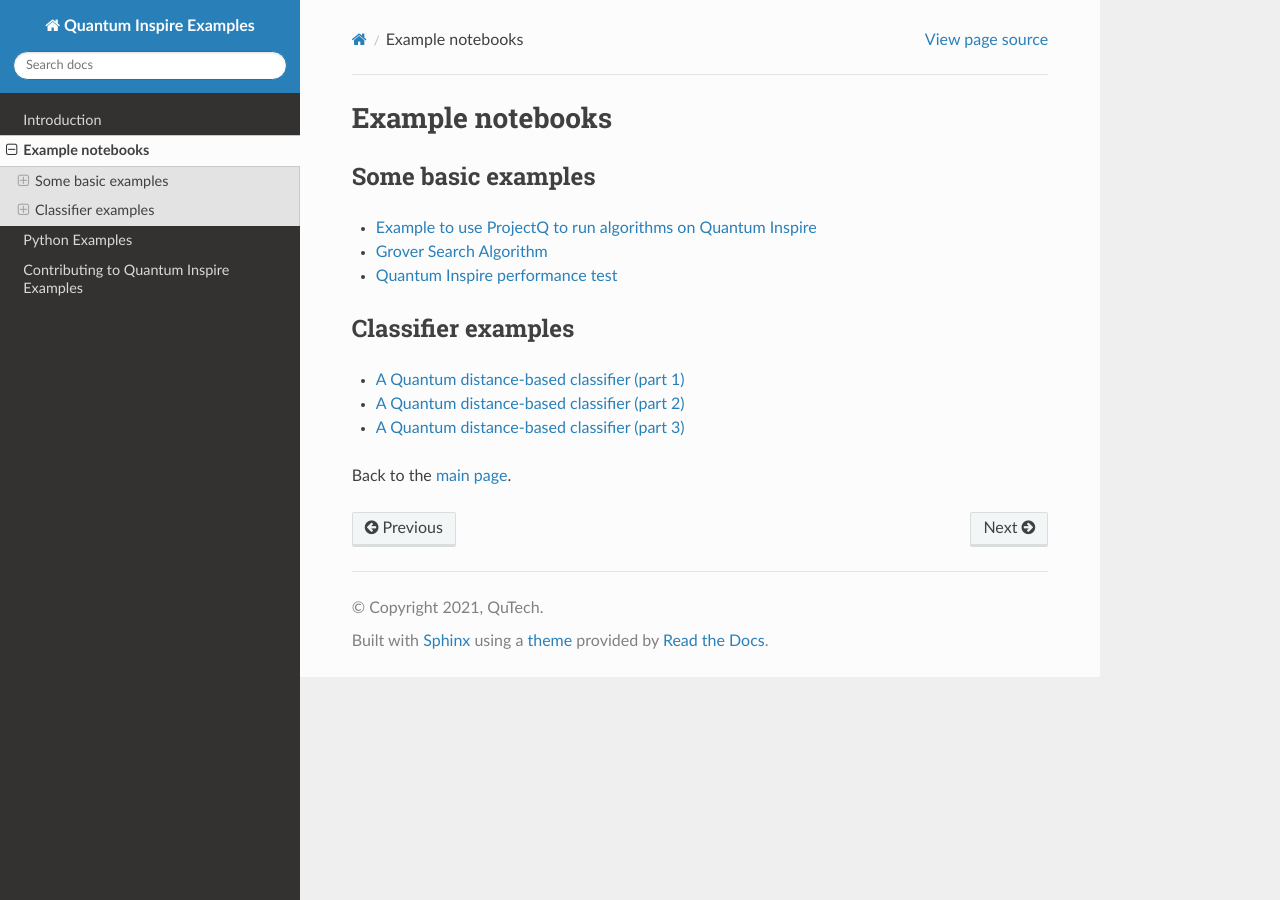
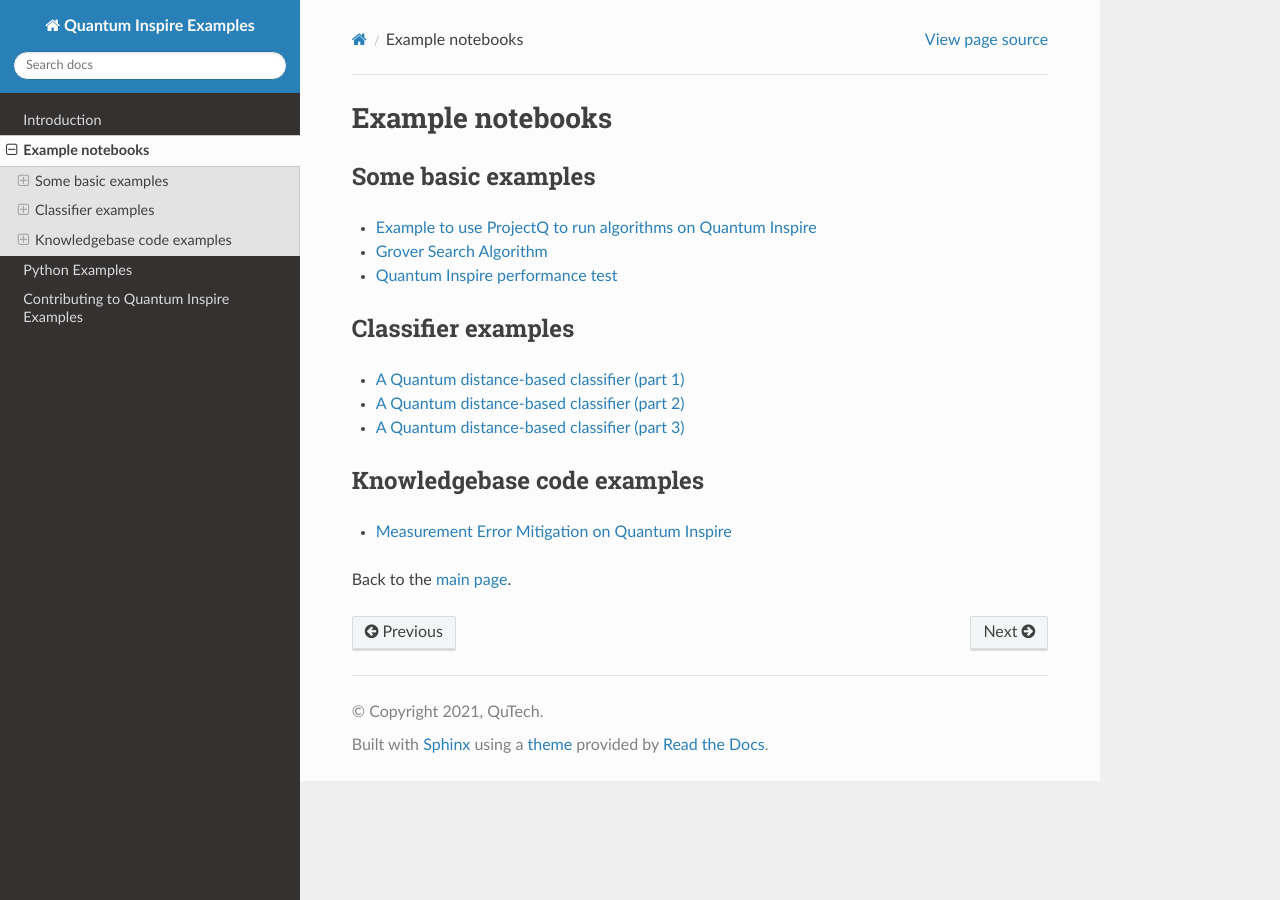
Before and after one commit to QuTech-Delft/quantum-inspire-examples, a Sphinx documentation site: the page built from docs/examplenotebooks.rst, in a window 1280 px wide. Built offline with Sphinx 7.4.7 and the Read the Docs theme 2.0.0, drawn with Linux system fonts in a browser that asks for light colours.

Commit message:
add measurement error mitigation notebook to documentation page

```diff
--- a/docs/examplenotebooks.rst
+++ b/docs/examplenotebooks.rst
@@ -25,4 +25,14 @@
     notebooks/classifier_example/classification_example2_4_data_points.ipynb
     notebooks/classifier_example/classification_example3_4_features.ipynb
 
+Knowledgebase code examples
+-------------------
+
+.. toctree::
+    :maxdepth: 3
+    :titlesonly:
+    :glob:
+
+    notebooks/measurement-error-mitigation.ipynb
+
 Back to the :doc:`main page <index>`.
```
